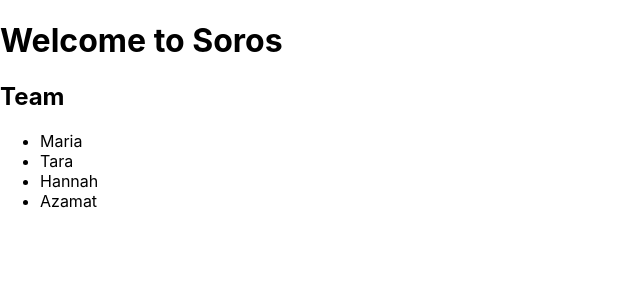
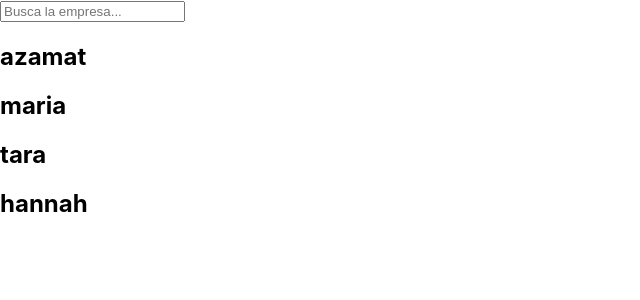
Before and after one commit to Pily01/Soros, a React (Create React App) app in the folder react-project/: page / in a window 1280 px wide. Shown: the top 300 px of the page, without its empty margins (0-640 px from the left). Built offline with nearby package versions, Linux system fonts and the light colour scheme.

Commit message:
implemented search bar and relevant components

```diff
--- a/react-project/src/App.js
+++ b/react-project/src/App.js
@@ -1,18 +1,35 @@
 import './App.css';
+import SearchBox from './components/search/search-box.jsx';
+import CardList from './components/cardlist/cardlist.jsx';
+import {useState, useEffect} from 'react';
 
-function App() {
+const App = () => {
+  const vals = ["azamat", "maria", "tara", "hannah"];
+  const [searchStr, updateSearchStr] = useState("");
+  const [filtList, updateFiltList] = useState(vals);
+
+//function to update state Search string variable that is going to be updated everytime user types a character in search bar
+  const onSearch = (event) => {
+    var tempSearchStr = event.target.value.toLocaleLowerCase();
+    updateSearchStr(tempSearchStr);
+  };
+
+//function to create a filtered list based on original one and search string
+
+  useEffect(() => {
+    const newFiltList = vals.filter(val => val.toLocaleLowerCase().includes(searchStr));
+    console.log(newFiltList);
+    updateFiltList(newFiltList);
+  }, [searchStr]);
+
+
   return (
     <div>
-      <h1>Welcome to Soros</h1>
-      <h2>Team</h2>
-      <ul>
-        <li>Maria</li>
-        <li>Tara</li>
-        <li>Hannah</li>
-        <li>Azamat</li>
-      </ul>
+      <SearchBox onChangeHandler={onSearch}/>
+      <CardList filteredList={filtList}/>
     </div>
   );
+
 }
 
 export default App;
--- /dev/null
+++ b/react-project/src/components/cardlist/cardlist.jsx
@@ -0,0 +1,16 @@
+import { Component } from "react";
+
+//cardlist componenet that will display all relevent search results
+const CardList = props => {
+
+    return (
+        <div className="search-wrapper">
+            {props.filteredList.map(val => {
+                return <h2>{val}</h2>
+            })}
+
+        </div>
+    )
+}
+
+export default CardList;
--- /dev/null
+++ b/react-project/src/components/search/search-box.jsx
@@ -0,0 +1,14 @@
+import { Component } from "react";
+
+//search box componenet that will monitor change in user's search string
+const SearchBox = props => {
+
+    return (
+        <div className="search-wrapper">
+            <input type="search" placeholder="Busca la empresa..." onChange={props.onChangeHandler}/>
+
+        </div>
+    )
+}
+
+export default SearchBox;
```
